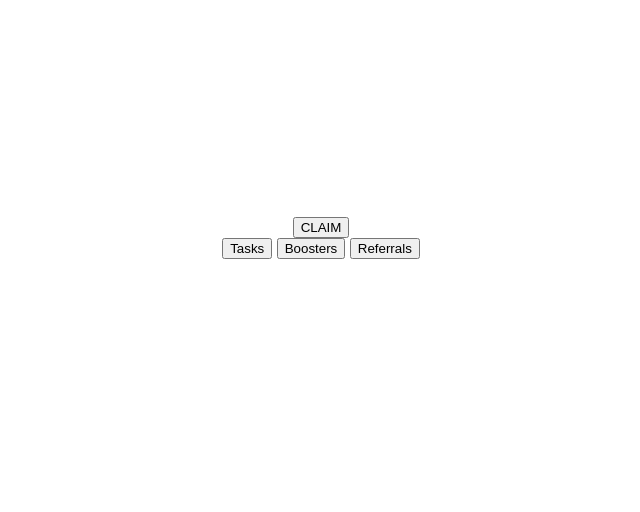
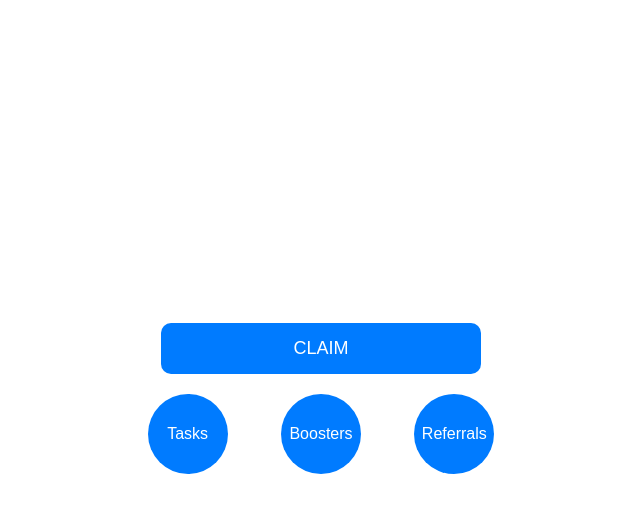
Before and after one commit to Mistermax12/Mistermax15.github.io, a plain HTML site: page index.html in a window 1280 px wide. Shown: the part 162-674 px from the top of the page, without its empty margins (319-959 px from the left). Drawn offline with Linux system fonts and the light colour scheme.

Commit message:
Update style.css

```diff
--- a/style.css
+++ b/style.css
@@ -1,17 +1,60 @@
-body {
-  font-family: Arial, sans-serif;
+* {
   margin: 0;
   padding: 0;
+  box-sizing: border-box;
+}
+
+body {
   display: flex;
   justify-content: center;
   align-items: center;
-  height: 100vh;
+  min-height: 100vh;
+  background-color: white;
+  font-family: Arial, sans-serif;
 }
 
 .container {
   text-align: center;
+  width: 100%;
+  max-width: 400px;
 }
 
-h1 {
-  color: #333;
+.static-image {
+  width: 100%;
+  height: 300px;
+  background-color: white;
+  background-size: cover;
+  background-position: center;
 }
+
+.claim-button {
+  display: block;
+  width: 80%;
+  margin: 20px auto;
+  padding: 15px;
+  background-color: #007bff;
+  color: white;
+  border: none;
+  border-radius: 10px;
+  font-size: 18px;
+  cursor: pointer;
+}
+
+.buttons-container {
+  display: flex;
+  justify-content: space-around;
+}
+
+.circle-button {
+  width: 80px;
+  height: 80px;
+  background-color: #007bff;
+  color: white;
+  border: none;
+  border-radius: 50%;
+  font-size: 16px;
+  display: flex;
+  justify-content: center;
+  align-items: center;
+  cursor: pointer;
+}
```
